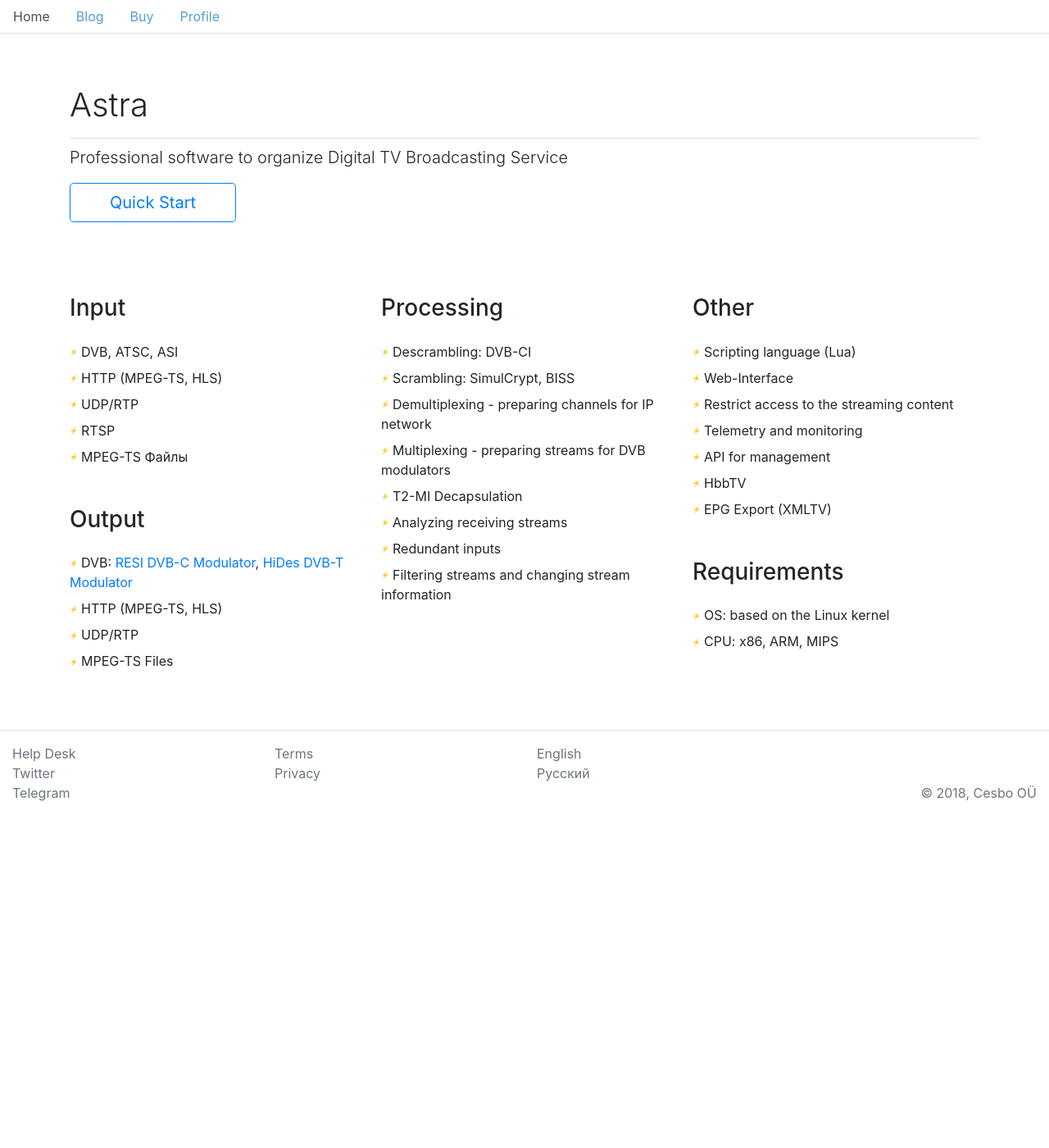
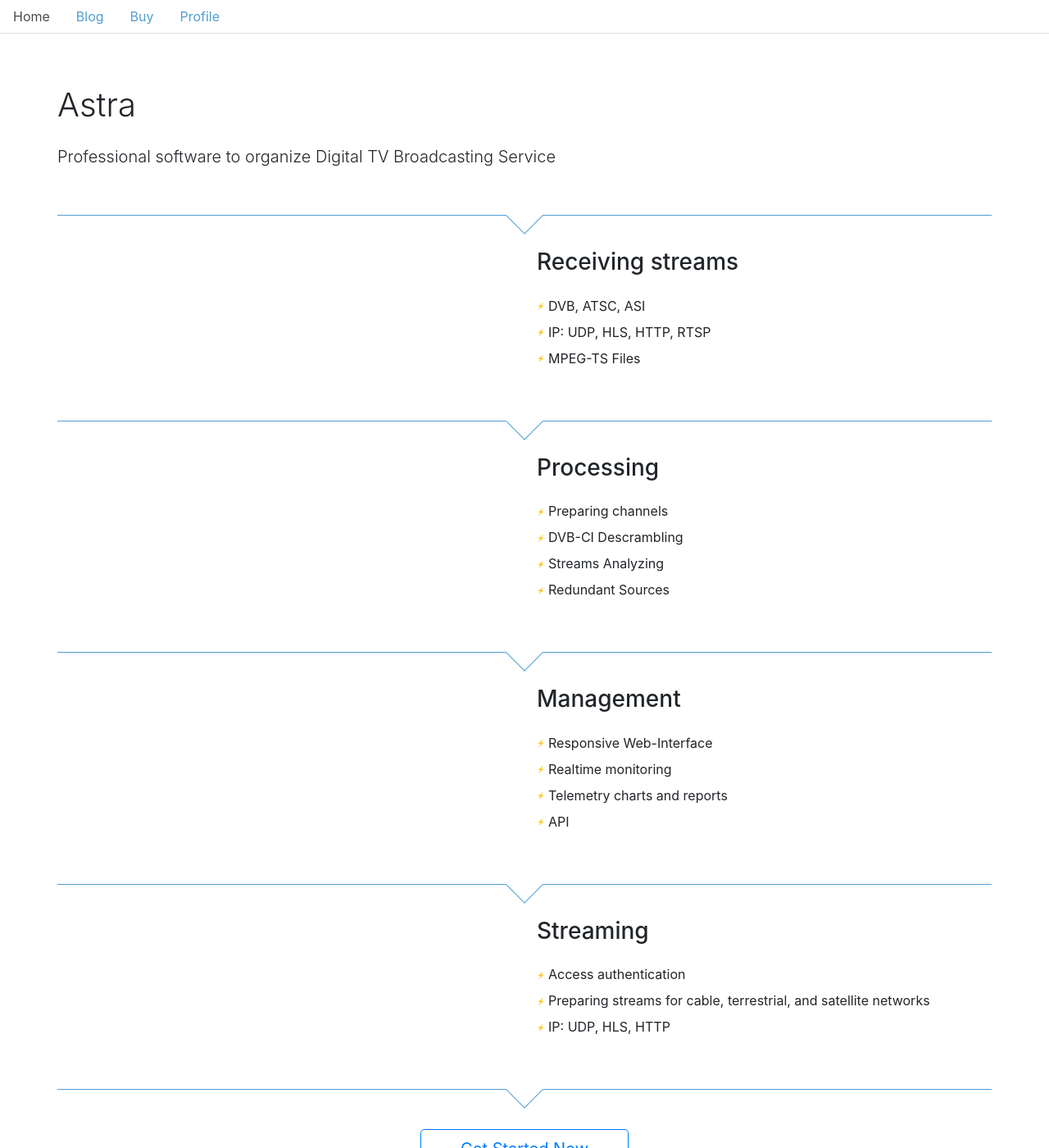
Before and after one commit to ramzes1401ss3/cesbo-www, a Jekyll site: the page built from en/index.html, in a window 1280 px wide and 1400 px high. Shown: the whole window at 82% size. Built offline with Jekyll 4.4.1, drawn with Linux system fonts in a browser that asks for light colours.

Commit message:
new landing

```diff
--- a/assets/css/custom.css
+++ b/assets/css/custom.css
@@ -59,21 +59,6 @@
 	padding-bottom: 3px;
 }
 
-.feature-list {
-	list-style: none;
-	padding-left: 0;
-}
-.feature-list>li {
-	padding-bottom: .5em;
-}
-.feature-list>li::before {
-	content: "\26A1";
-	font-size: .5em;
-	padding-right: .5em;
-	position: relative;
-	top: -.3em;
-}
-
 .blog { list-style: none; padding-left: 0; }
 .blog .blog-item { margin-bottom: 1.5em; }
 .blog .blog-item:last-child { margin-bottom: 0; }
@@ -87,25 +72,60 @@
 	margin-bottom: 3rem;
 }
 
-div.highlight {
-	overflow: hidden;
+/* Landing */
+
+.landing-header {
+	margin-bottom: 2.5rem;
 }
 
-pre.highlight {
-	border: solid 1px #ccc;
-	background-color: #fdfdfd;
-	font-size: 1rem;
-	padding: 0 1rem;
-	border-left: 10px solid #ccc;
-	overflow: auto;
+.landing-header h1 {
+	border: 0;
 }
 
-[class*="language-"] pre.highlight {
-	border-left: 10px solid #358ccb;
-	background-image: linear-gradient(transparent 50%, rgba(69, 142, 209, 0.04) 50%);
-	background-size: 3em 3em;
-	background-origin: content-box;
+.landing-block {
+	position: relative;
+	border-top: thin solid #519ed4;
+	margin-bottom: 2.5rem;
 }
+
+.landing-block::before {
+	display: block;
+	position: absolute;
+	content: "";
+	width: 2rem;
+	height: 2rem;
+	left: 50%;
+	top: -1rem;
+	margin-left: -1rem;
+	border-width: 0 thin thin 0;
+	border-style: solid;
+	border-color: #519ed4;
+	transform: rotate(45deg);
+	background-color: #fff;
+}
+
+.landing-block>div {
+	margin-left: auto;
+}
+
+.landing-block ul {
+	list-style: none;
+	padding-left: 0;
+}
+
+.landing-block ul>li {
+	padding-bottom: .5em;
+}
+
+.landing-block ul>li::before {
+	content: "\26A1";
+	font-size: .5em;
+	padding-right: .5em;
+	position: relative;
+	top: -.3em;
+}
+
+/* Spinner */
 
 .loading { position: relative; left: 50%; }
 .loading:after { content: ""; display: table; clear: both; }
@@ -128,8 +148,28 @@
 
 /* Rouge highlight */
 
+
+div.highlight {
+	overflow: hidden;
+}
+
+pre.highlight {
+	border: solid 1px #ccc;
+	background-color: #fdfdfd;
+	font-size: 1rem;
+	padding: 0 1rem;
+	border-left: 10px solid #ccc;
+	overflow: auto;
+}
+
+[class*="language-"] pre.highlight {
+	border-left: 10px solid #358ccb;
+	background-image: linear-gradient(transparent 50%, rgba(69, 142, 209, 0.04) 50%);
+	background-size: 3em 3em;
+	background-origin: content-box;
+}
+
 .highlight .hll { background-color: #ffffcc }
-.highlight  { background: #ffffff; }
 .highlight .c { color: #999988; font-style: italic } /* Comment */
 .highlight .err { color: #a61717; background-color: #e3d2d2 } /* Error */
 .highlight .k { font-weight: bold } /* Keyword */
--- a/en/index.html
+++ b/en/index.html
@@ -5,62 +5,51 @@
 description: Professional software to organize Digital TV Broadcasting Service
 ---
 
-<header class="mb-5">
+<div class="row landing-header"><div class="col px-0">
 	<h1>{{ page.title }}</h1>
 	<p class="lead">{{ page.description }}</p>
-	<p class="lead">
-		<a href="/en/astra-quick-start/" class="btn btn-outline-primary btn-lg px-5" role="button">Quick Start</a>
-	</p>
-</header>
+</div></div>
 
-<article>
-<div class="row">
-	<div class="col-sm-4">
-		<h3>Input</h3>
-		<ul class="feature-list">
+<div class="row landing-block"><div class="col-sm-6">
+	<h3>Receiving streams</h3>
+	<ul>
 		<li>DVB, ATSC, ASI</li>
-			<li>HTTP (MPEG-TS, HLS)</li>
-			<li>UDP/RTP</li>
-			<li>RTSP</li>
-			<li>MPEG-TS Файлы</li>
-		</ul>
-		<h3>Output</h3>
-		<ul class="feature-list">
-			<li>DVB: <a href="http://www.digital-devices.eu/shop/en/professional-series/resi-dvb-c-modulator/269/dd-resi-dvb-c-fsm-8-qam-modulator-card-pci-express" target="_blank">RESI DVB-C Modulator</a>, <a href="http://www.hides.com.tw/product_pt100_eng.html" target="_blank">HiDes DVB-T Modulator</a></li>
-			<li>HTTP (MPEG-TS, HLS)</li>
-			<li>UDP/RTP</li>
+		<li>IP: UDP, HLS, HTTP, RTSP</li>
 		<li>MPEG-TS Files</li>
 	</ul>
-	</div>
-	<div class="col-sm-4">
+</div></div>
+
+<div class="row landing-block"><div class="col-sm-6">
 	<h3>Processing</h3>
-		<ul class="feature-list">
-			<li>Descrambling: DVB-CI</li>
-			<li>Scrambling: SimulCrypt, BISS</li>
-			<li>Demultiplexing - preparing channels for IP network</li>
-			<li>Multiplexing - preparing streams for DVB modulators</li>
-			<li>T2-MI Decapsulation</li>
-			<li>Analyzing receiving streams</li>
-			<li>Redundant inputs</li>
-			<li>Filtering streams and changing stream information</li>
+	<ul>
+		<li>Preparing channels</li>
+		<li>DVB-CI Descrambling</li>
+		<li>Streams Analyzing</li>
+		<li>Redundant Sources</li>
 	</ul>
-	</div>
-	<div class="col-sm-4">
-		<h3>Other</h3>
-		<ul class="feature-list">
-			<li>Scripting language (Lua)</li>
-			<li>Web-Interface</li>
-			<li>Restrict access to the streaming content</li>
-			<li>Telemetry and monitoring</li>
-			<li>API for management</li>
-			<li>HbbTV</li>
-			<li>EPG Export (XMLTV)</li>
+</div></div>
+
+<div class="row landing-block"><div class="col-sm-6">
+	<h3>Management</h3>
+	<ul>
+		<li>Responsive Web-Interface</li>
+		<li>Realtime monitoring</li>
+		<li>Telemetry charts and reports</li>
+		<li>API</li>
 	</ul>
-		<h3>Requirements</h3>
-		<ul class="feature-list">
-			<li>OS: based on the Linux kernel</li>
-			<li>CPU: x86, ARM, MIPS</li>
+</div></div>
+
+<div class="row landing-block"><div class="col-sm-6">
+	<h3>Streaming</h3>
+	<ul>
+		<li>Access authentication</li>
+		<li>Preparing streams for cable, terrestrial, and satellite networks</li>
+		<li>IP: UDP, HLS, HTTP</li>
 	</ul>
+</div></div>
+
+<div class="row landing-block">
+	<div class="col text-center pt-5">
+		<a href="/en/astra-quick-start/" class="btn btn-outline-primary btn-lg px-5" role="button">Get Started Now</a>
 	</div>
 </div>
-</article>
```
Also changed, not shown: ru/index.html (+38 -47 lines). Lines whose indentation alone changed are shown as unchanged.
